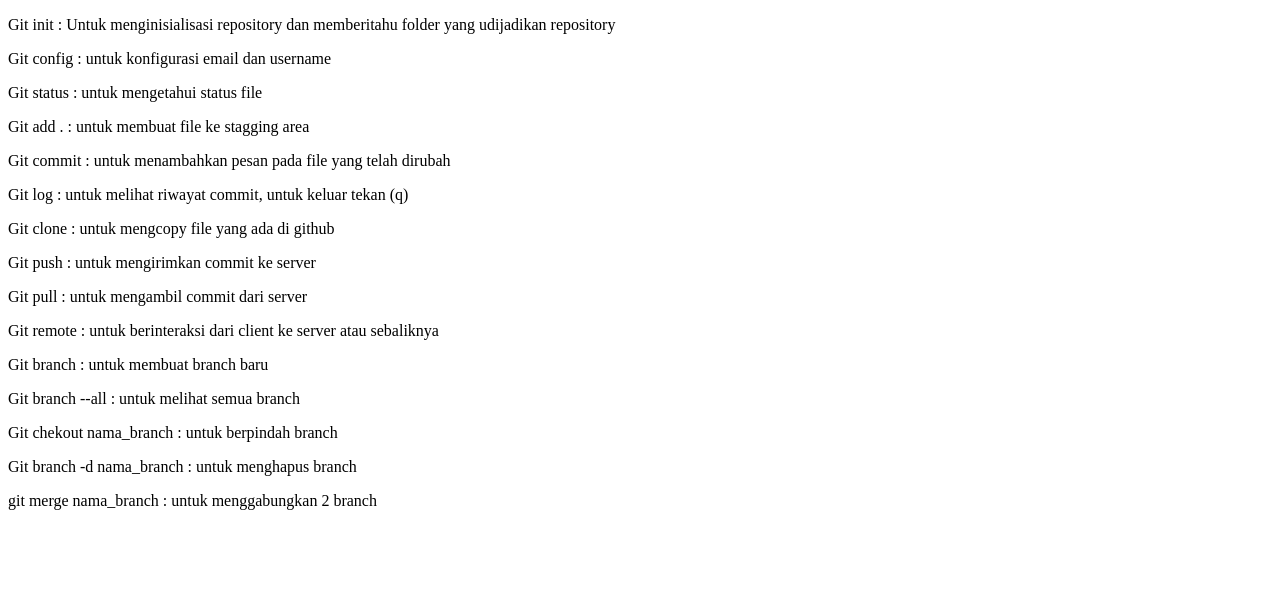
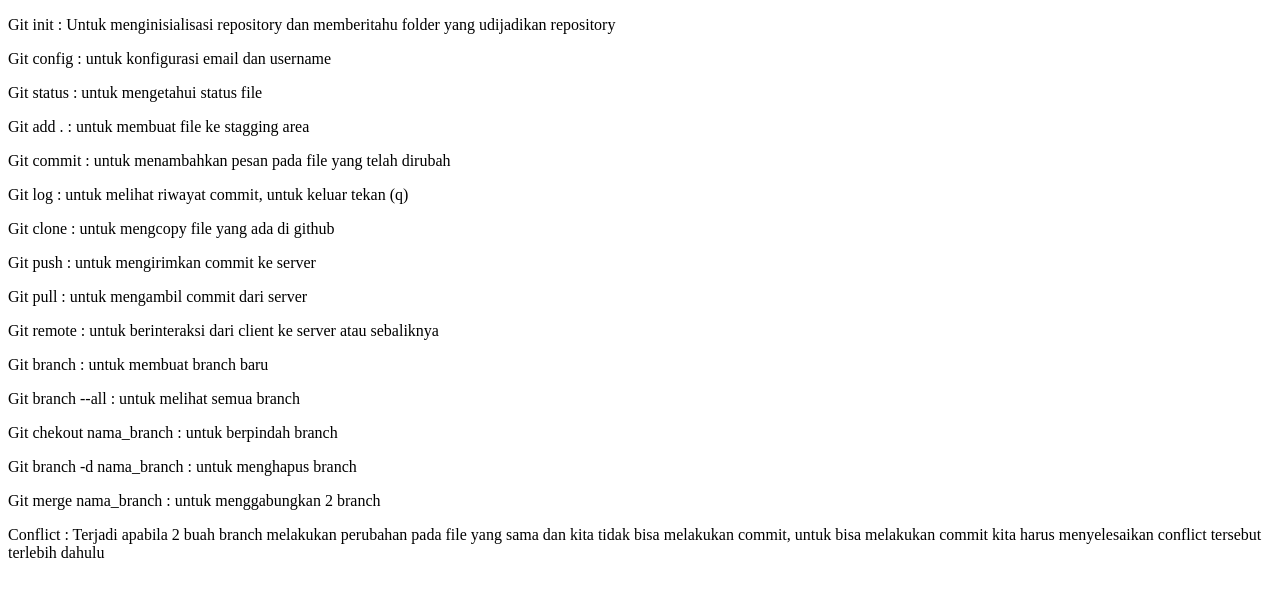
Before and after one commit to muafak27/tugas-fundamentalgit, a plain HTML site: page index.html in a window 1280 px wide. Drawn offline with Linux system fonts and the light colour scheme.

Commit message:
menambahkan pengertian Conflict

```diff
--- a/index.html
+++ b/index.html
@@ -23,7 +23,10 @@
         <p>Git branch --all : untuk melihat semua branch</p>
         <p>Git chekout nama_branch : untuk berpindah branch</p>
         <p>Git branch -d nama_branch : untuk menghapus branch</p>
-        <p>git merge nama_branch : untuk menggabungkan 2 branch</p>
+        <p>Git merge nama_branch : untuk menggabungkan 2 branch</p>
+        <p>Conflict : Terjadi apabila 2 buah branch melakukan perubahan pada file yang sama dan kita tidak bisa melakukan
+            commit, untuk bisa melakukan commit kita harus menyelesaikan conflict tersebut terlebih dahulu
+        </p>
     </div>
 </body>
 </html>
```
